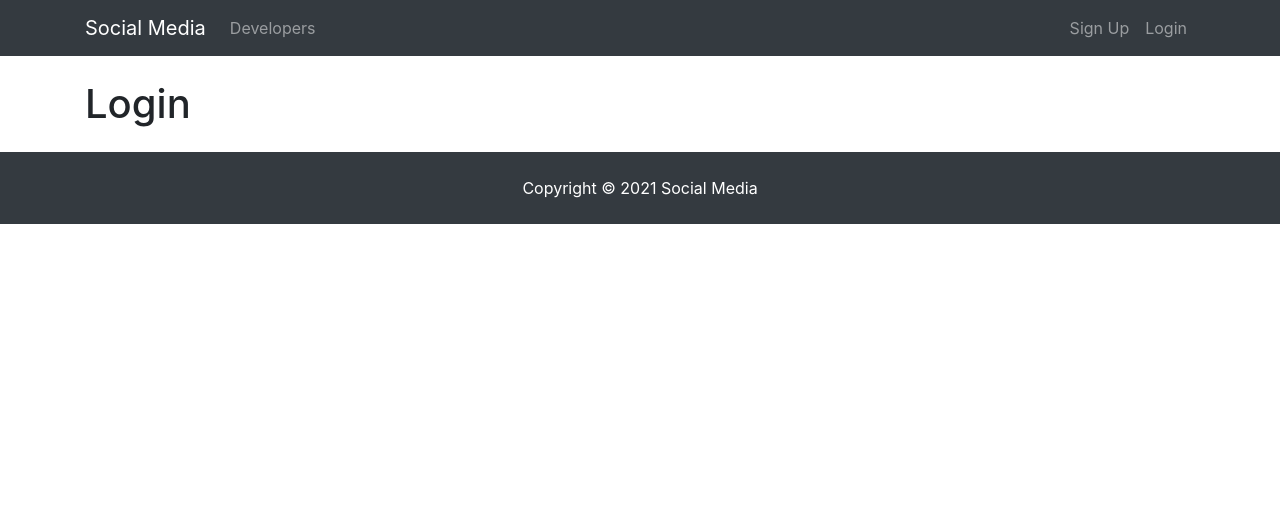
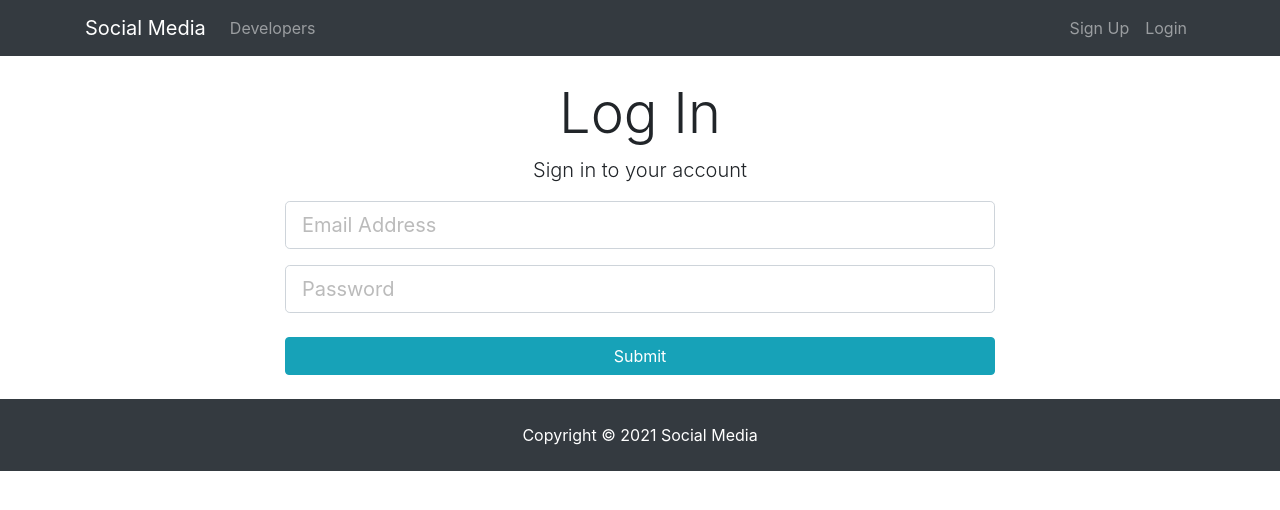
Before and after one commit to mdiktushar/Social-Media, a React (Create React App) app in the folder client/: page /login in a window 1280 px wide. Shown: the top 510 px of the page. Built offline with nearby package versions, Linux system fonts and the light colour scheme.

Commit message:
registration test

```diff
--- a/client/package.json
+++ b/client/package.json
@@ -6,6 +6,7 @@
     "@testing-library/jest-dom": "^5.14.1",
     "@testing-library/react": "^11.2.7",
     "@testing-library/user-event": "^12.8.3",
+    "axios": "^0.21.1",
     "react": "^17.0.2",
     "react-dom": "^17.0.2",
     "react-router-dom": "^5.2.0",
--- a/client/src/components/auth/Login.js
+++ b/client/src/components/auth/Login.js
@@ -1,10 +1,66 @@
 import React, { Component } from 'react'
 
 class Login extends Component {
+    constructor() {
+        super()
+        this.state = {
+            email: '',
+            password: '',
+            errors: {}
+        }
+
+        this.onChange = this.onChange.bind(this)
+        this.onSubmit = this.onSubmit.bind(this)
+    }
+
+    onChange(e) {
+        this.setState({[e.target.name]: e.target.value})
+    }
+
+    onSubmit(e) {
+        e.preventDefault()
+        const user = {
+
+            email: this.state.email,
+            password: this.state.password,
+        }
+        console.log(user)
+    }
+
     render() {
         return (
-            <div>
-                <h1>Login</h1>
+            <div className="login">
+                <div className="container">
+                <div className="row">
+                    <div className="col-md-8 m-auto">
+                    <h1 className="display-4 text-center">Log In</h1>
+                    <p className="lead text-center">Sign in to your account</p>
+                    <form onSubmit = {this.onSubmit}>
+                        <div className="form-group">
+                        <input
+                            type="email"
+                            className="form-control form-control-lg"
+                            placeholder="Email Address"
+                            name="email"
+                            value = {this.state.email}
+                            onChange = {this.onChange}
+                        />
+                        </div>
+                        <div className="form-group">
+                        <input
+                            type="password"
+                            className="form-control form-control-lg"
+                            placeholder="Password"
+                            name="password"
+                            value = {this.state.password}
+                            onChange = {this.onChange}
+                        />
+                        </div>
+                        <input type="submit" className="btn btn-info btn-block mt-4" />
+                    </form>
+                    </div>
+                </div>
+                </div>
             </div>
         )
     }
--- a/client/src/components/auth/Register.js
+++ b/client/src/components/auth/Register.js
@@ -1,4 +1,5 @@
 import React, { Component } from 'react'
+import axios from 'axios'
 
 class Register extends Component {
     constructor() {
@@ -27,7 +28,9 @@
             password: this.state.password,
             password2: this.state.password2
         }
-        console.log(newUser)
+        axios.post('/api/users/register', newUser)
+        .then(res => console.log(res.data))
+        .catch(err => console.log(err.response.data))
     }
 
     render() {
@@ -37,14 +40,14 @@
                 <div className="row">
                     <div className="col-md-8 m-auto">
                     <h1 className="display-4 text-center">Sign Up</h1>
-                    <p className="lead text-center">Create your DevConnector account</p>
+                    <p className="lead text-center">Create your account</p>
                     <form onSubmit = {this.onSubmit}>
                         <div className="form-group">
                         <input
                             type="text"
                             className="form-control form-control-lg"
                             placeholder="Name" name="name"
-                            value = {this.state.name} required
+                            value = {this.state.name}
                             onChange = {this.onChange}
                         />
                         </div>
```
Also changed, not shown: 2 other files (tests, documents, lock files or other folders).
